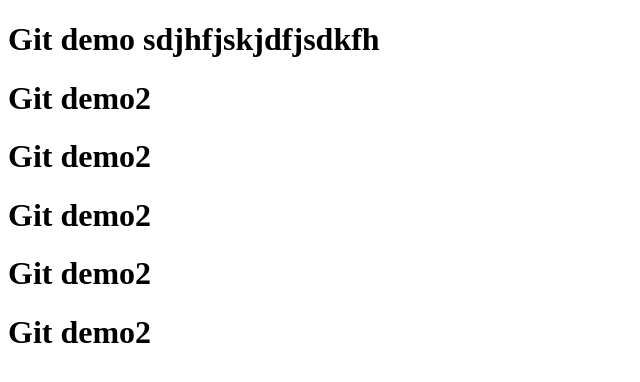
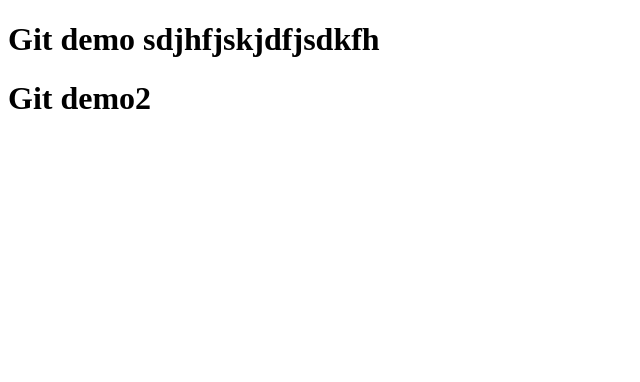
Before and after one commit to TinhNguyenTB/git-demo, a plain HTML site: page index.html in a window 1280 px wide. Shown: the whole page, without its empty margins (0-640 px from the left). Drawn offline with Linux system fonts and the light colour scheme.

Commit message:
capnhat html

```diff
--- a/index.html
+++ b/index.html
@@ -9,9 +9,5 @@
   <body>
     <h1>Git demo sdjhfjskjdfjsdkfh</h1>
     <h1>Git demo2</h1>
-    <h1>Git demo2</h1>
-    <h1>Git demo2</h1>
-    <h1>Git demo2</h1>
-    <h1>Git demo2</h1>
   </body>
 </html>
```
